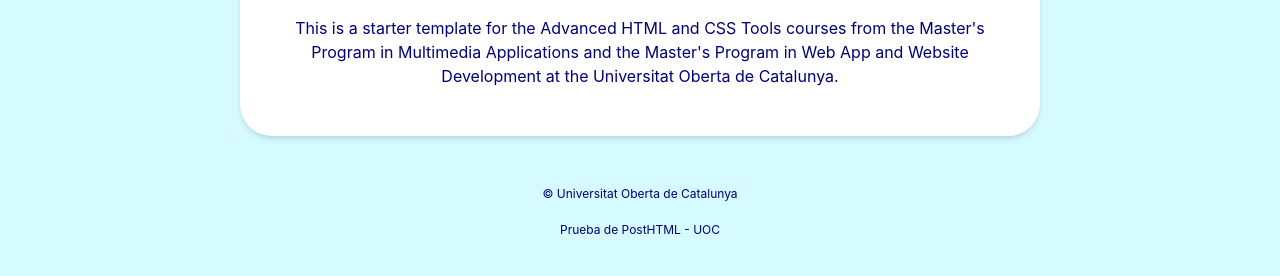
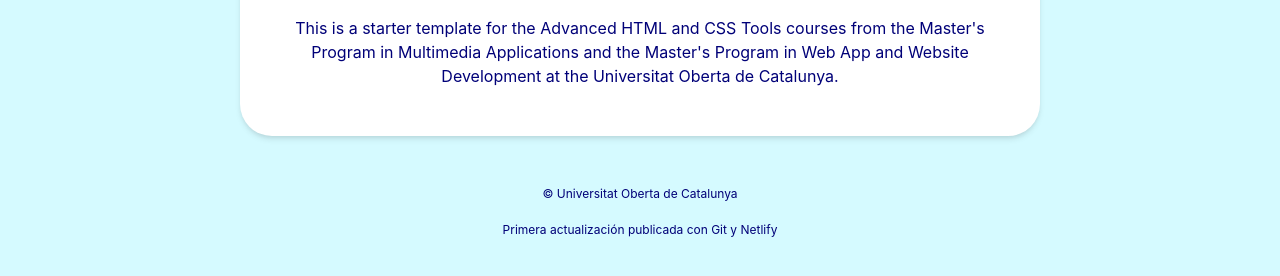
Before and after one commit to itsoctubre/uoc-boilerplate-practica, a website built with Parcel: page src/index.html in a window 1280 px wide. Shown: the part 514-790 px from the top of the page. Built offline with nearby package versions, Linux system fonts and the light colour scheme.

Commit message:
Actualizar footer para probar Netlify

```diff
--- a/src/views/footer.html
+++ b/src/views/footer.html
@@ -1,4 +1,4 @@
 <footer class="uoc-footer">
   &copy; Universitat Oberta de Catalunya
-  <p>Prueba de PostHTML - UOC</p>
+  <p>Primera actualización publicada con Git y Netlify</p>
 </footer>
```
